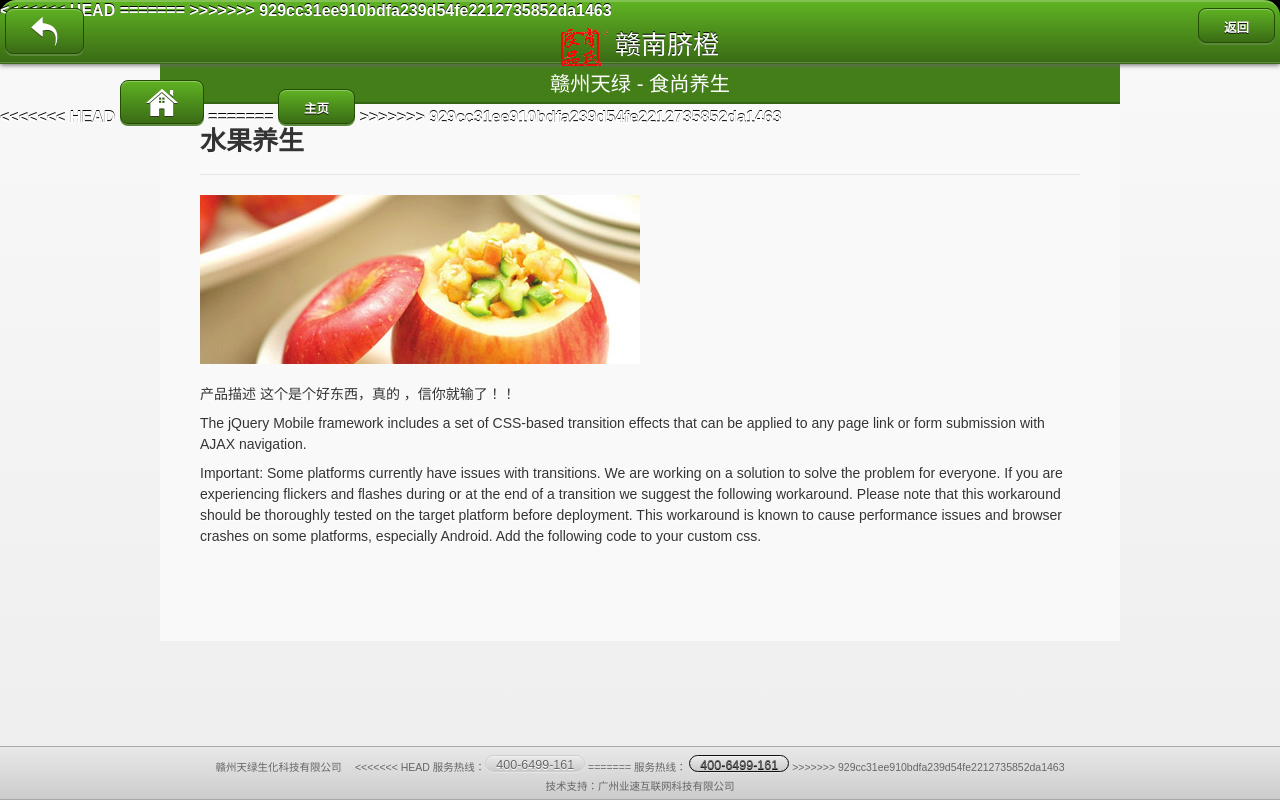
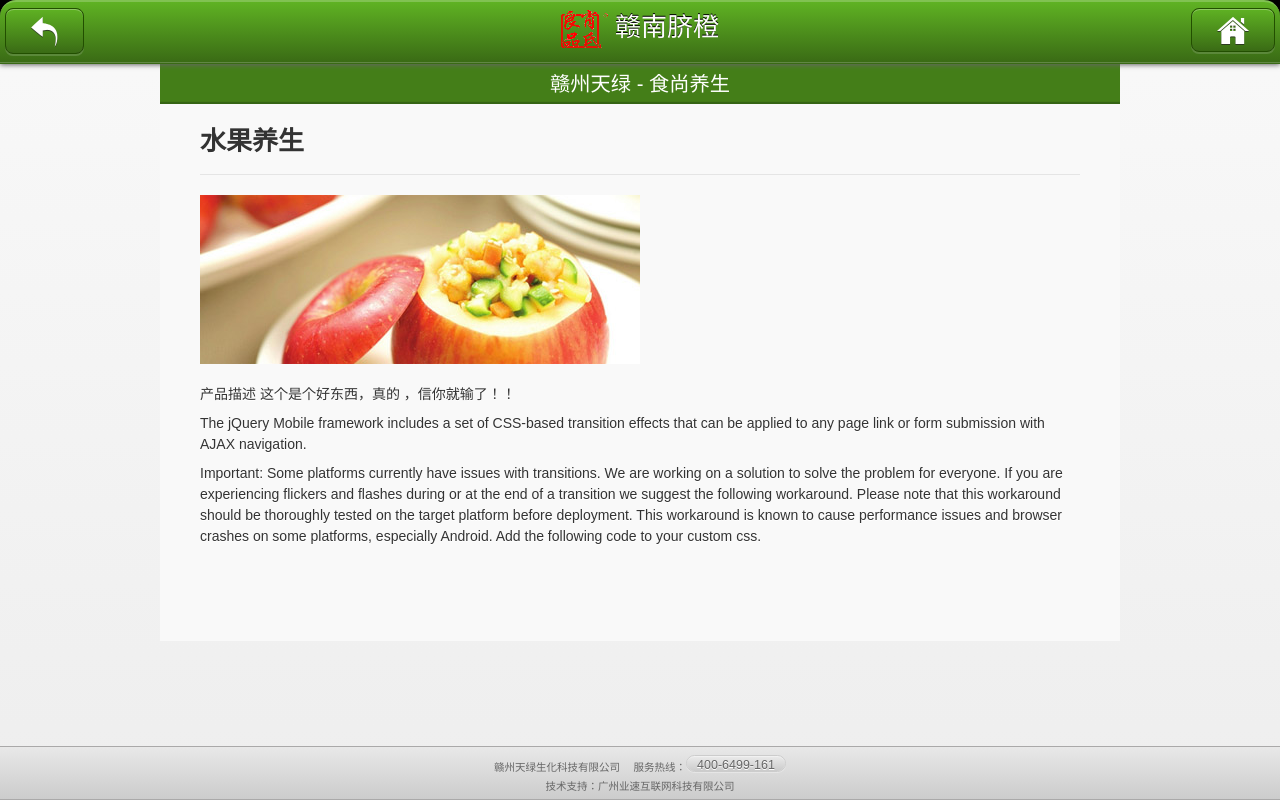
Before and after one commit to 3Q-/tianlv, a plain HTML site: page healthDetail.html in a window 1280 px wide. Drawn offline with Linux system fonts and the light colour scheme.

Commit message:
healthDetail.html 冲突

```diff
--- a/healthDetail.html
+++ b/healthDetail.html
@@ -12,20 +12,12 @@
         <div data-role="page">
             <div class="header_wrap">
                 <header data-role="header" class="header">
-<<<<<<< HEAD
                     <a href="health.html" rel="external" ><img src="img/back.png" alt="返回" /></a>
-=======
-                    <a href="health.html" rel="external">返回</a>
->>>>>>> 929cc31ee910bdfa239d54fe2212735852da1463
                     <h1 class="web_title">
                         <img src="img/logo.png" alt="logo" />
                         赣南脐橙
                     </h1>
-<<<<<<< HEAD
                     <a href="index.html" rel="external" data-prefetch="true" ><img src="img/home.png" alt="主页" /></a>
-=======
-                    <a href="index.html" rel="external">主页</a>
->>>>>>> 929cc31ee910bdfa239d54fe2212735852da1463
                 </header>
             </div>
             <div data-role="content" class="content">
@@ -59,11 +51,7 @@
                         赣州天绿生化科技有限公司
                     </span>
                     <span class="tel_num">
-<<<<<<< HEAD
                         服务热线：<a href="#" data-theme="c" data-role="button">400-6499-161</a>
-=======
-                        服务热线： <button>400-6499-161</button>
->>>>>>> 929cc31ee910bdfa239d54fe2212735852da1463
                     </span>
                     </p>
                     <p>
```
